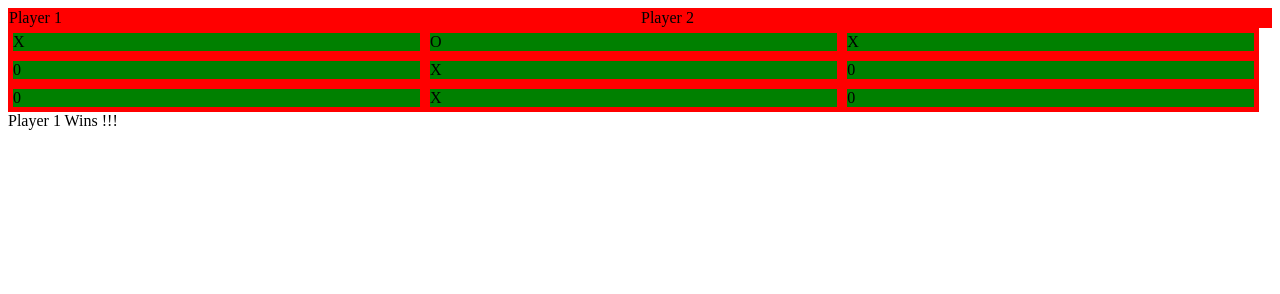
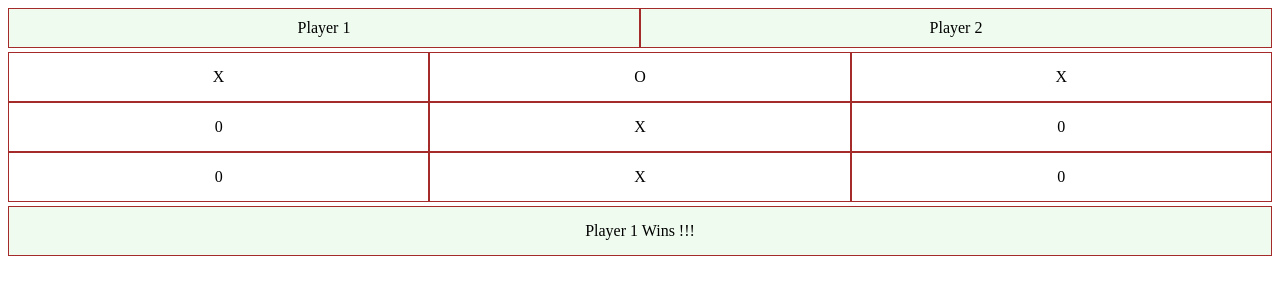
Before and after one commit to maindolaamit/LearningGIT, a plain HTML site: page TicTacToe/index.html in a window 1280 px wide. Drawn offline with nearby package versions, Linux system fonts and the light colour scheme; files that its build step writes are made by us from their sources.

Commit message:
Added SCSS file

```diff
--- a/TicTacToe/style.scss
+++ b/TicTacToe/style.scss
@@ -1,30 +1,52 @@
-$color-blue: blue;
-$color-red: red;
-$color-green: green;
+$color-bg: #effbef;
+$color-border: brown;
+$color-text: black;
+
+$padding: 10px;
 
 * {
   box-sizing: border-box;
 }
 
+.resize-parent {
+  display: inline-block;
+  width: 100%;
+}
+
 //Player container
 .player-container {
+
+  @extend .resize-parent;
   .player {
     float: left;
     width: 50%;
-    border: 1px solid $color-red;
-    background-color: $color-red;
-  }
-  .player:hover {
-    background-color: $color-blue;
+
+    text-align: center;
+    padding: $padding;
+
+    border: 1px solid $color-border;
+    background-color: $color-bg;
   }
 }
 
 //Game Board container
 .board-container {
+  @extend .resize-parent;
   .cell {
     float: left;
-    width: 33%;
-    border: 5px solid $color-red;
-    background-color: $color-green;
+    width: 33.33%;
+    text-align: center;
+    padding: $padding*1.5;
+    border: 1px solid $color-border;
   }
 }
+
+// Result container
+.message-container {
+  .message {
+    text-align: center;
+    padding: $padding*1.5;
+    border: 1px solid $color-border;
+    background-color: $color-bg;
+  }
+}
```
